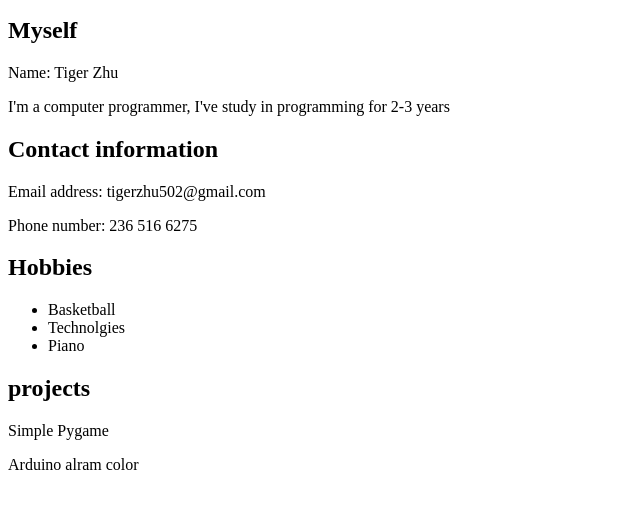
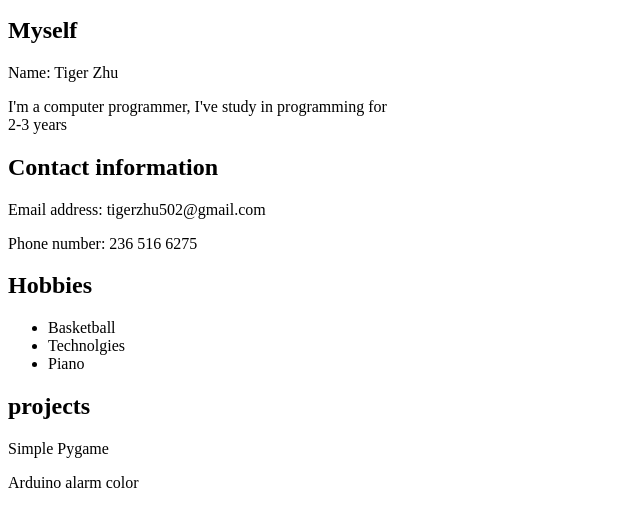
Before and after one commit to TigerZhu10/HTML_study, a plain HTML site: page Lec_3/portfolio.html in a window 1280 px wide. Shown: the part 101-628 px from the top of the page, without its empty margins (0-640 px from the left). Drawn offline with Linux system fonts and the light colour scheme.

Commit message:
CSS added

```diff
--- a/Lec_3/portfolio.html
+++ b/Lec_3/portfolio.html
@@ -6,26 +6,40 @@
     <title>Personal information</title>
 </head>
 <body>
+    <div style = "width: 30%;">
+        <div>
             <h1>Intro</h1>
                 <p>Welcome to my Personal website</p>
+        </div>
+
+        <div>
             <h2>Myself</h2>
                 <p>Name: Tiger Zhu</p>
-    <p>I'm a computer programmer, I've study in programming for 2-3 years</p>
+                <p >I'm a computer programmer, I've study in programming for 2-3 years</p>
+        </div>
+
+        <div>
             <h2>Contact information</h2>
                 <p>Email address: tigerzhu502@gmail.com</p>
                 <p>Phone number: 236 516 6275</p>
+        </div>
+
+        <div>
             <h2>Hobbies</h2>
                 <ul>
                     <li>Basketball</li>
                     <li>Technolgies</li>
                     <li>Piano</li>
                 </ul>
+        </div>
+
+        <div>
             <h2>projects</h2>
                 <P>Simple Pygame </P>
-    <P>Arduino alram color</P>
+                <P>Arduino alarm color</P>
+        </div>
 
-
-
+    </div>
 
 </body>
 </html>
--- /dev/null
+++ b/Lec_4(CSS)/style.css
@@ -0,0 +1,3 @@
+html {
+    background: lightblue;
+}
```
Also changed, not shown: Lec_4(CSS)/index.html (added, +1 -0 lines). Lines whose indentation alone changed are shown as unchanged.
